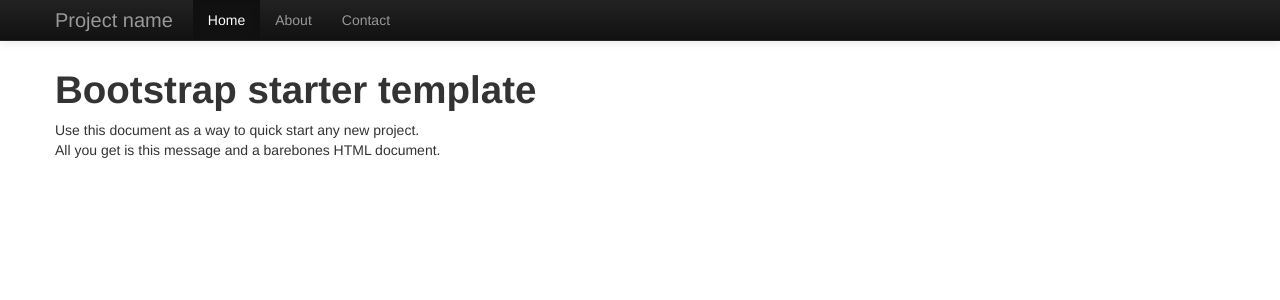
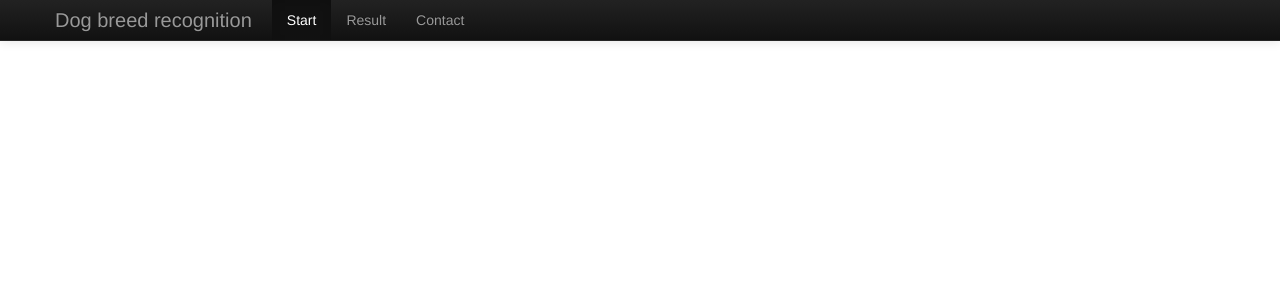
Before and after one commit to mefioo/Algorytmy-wspomagania-decyzji, a Flask app: page / in a window 1280 px wide. Shown: the top 300 px of the page. Run offline with Flask 2, Linux system fonts and the light colour scheme; some libraries are stand-ins or nearby versions.

Commit message:
Add files via upload

```diff
--- a/app/templates/layout.html
+++ b/app/templates/layout.html
@@ -30,7 +30,6 @@
   </head>
 
   <body>
-
     <div class="navbar navbar-inverse navbar-fixed-top">
       <div class="navbar-inner">
         <div class="container">
@@ -39,22 +38,22 @@
             <span class="icon-bar"></span>
             <span class="icon-bar"></span>
           </button>
-          <a class="brand" href="#">Project name</a>
+          <a class="brand" href="#">Dog breed recognition</a>
           <div class="nav-collapse collapse">
             <ul class="nav">
-              <li class="active"><a href="#">Home</a></li>
-              <li><a href="#about">About</a></li>
-              <li><a href="#contact">Contact</a></li>
+              <li class="active"><a href="main.html" title="Import Your file">Start</a></li>
+              <li><a href="result.html" title="See Your result">Result</a></li>
+              <li><a href="Contact.html" title="About us">Contact</a></li>
             </ul>
           </div><!--/.nav-collapse -->
         </div>
       </div>
     </div>
 
-    <div class="container">
+    <div class="container">{% block container %}{% endblock %}
 
-      <h1>Bootstrap starter template</h1>
-      <p>Use this document as a way to quick start any new project.<br> All you get is this message and a barebones HTML document.</p>
+      <!--<h1>Import your file to find your dog's breed</h1>
+      <p>Text<br> Text</p>-->
 
     </div> <!-- /container -->
 
@@ -74,6 +73,5 @@
     <script src="../assets/js/bootstrap-collapse.js"></script>
     <script src="../assets/js/bootstrap-carousel.js"></script>
     <script src="../assets/js/bootstrap-typeahead.js"></script>
-
   </body>
 </html>
--- /dev/null
+++ b/app/templates/result.html
@@ -0,0 +1 @@
+{% extends "layout.html" %}
```
Also changed, not shown: app/templates/Contact.html (added, +11 -0 lines).
